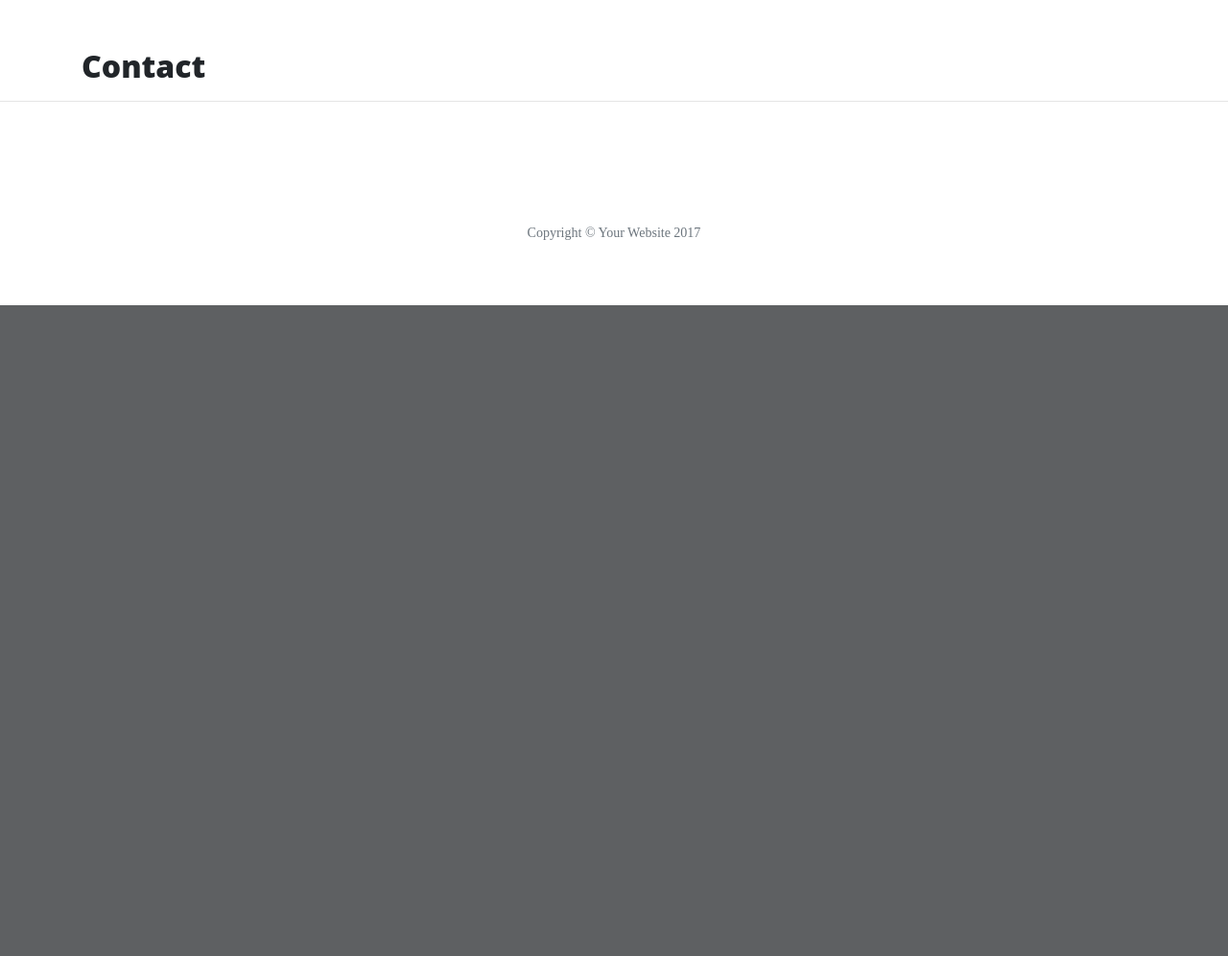
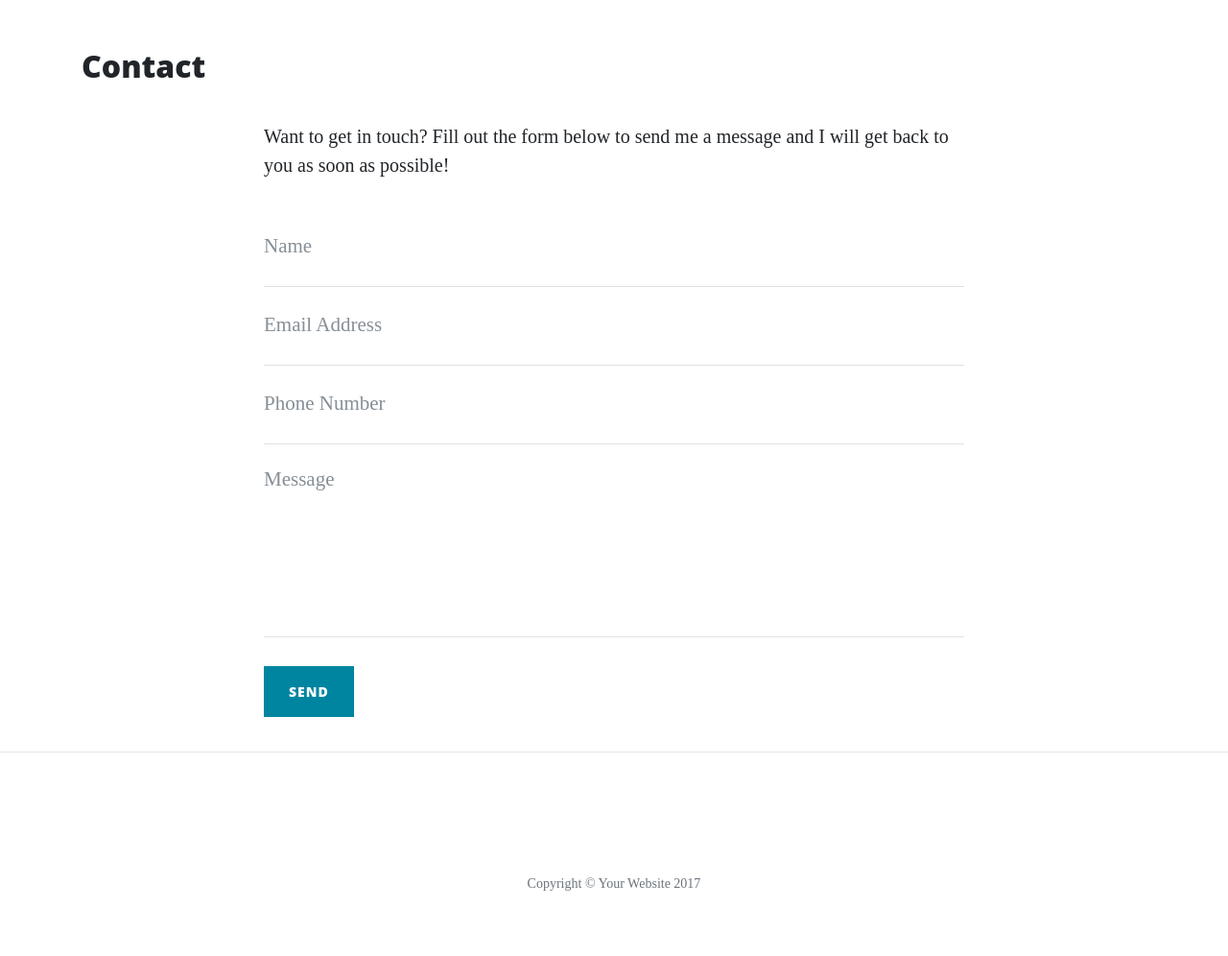
Before and after one commit to barra1212/flask, a Flask app: page /contact in a window 1280 px wide. Shown: the part 628-1624 px from the top of the page at 96% size. Before the commit the page ends 946 px from the top, so only its background shows below. Run offline with Flask 2, Linux system fonts and the light colour scheme; some libraries are stand-ins or nearby versions.

Commit message:
Flask flash response complete

```diff
--- a/run.py
+++ b/run.py
@@ -1,8 +1,9 @@
 import os
 import json
-from flask import Flask, render_template
+from flask import Flask, render_template, request, flash
 
 app = Flask(__name__)
+app.secret_key = 'some_secret'
 
 
 @app.route('/')
@@ -31,8 +32,12 @@ def about_member(member_name):
     return render_template("member.html", member=member)
 
 
-@app.route('/contact')
+@app.route('/contact', methods=["GET", "POST"])
 def contact():
+    if request.method == "POST":
+        flash("Thanks {}, we have received your message".format(
+            request.form["name"]
+        ))
     return render_template("contact.html", page_title="Contact")
 
 
--- a/templates/contact.html
+++ b/templates/contact.html
@@ -1,4 +1,53 @@
-{% extends 'base.html' %}
-{% block content %}
-    <h2>{{ page_title }}</h2>
+
+{% extends 'base.html' %} {% block content %}
+<h2>{{ page_title }}</h2>
+
+<div class="row">
+    <div class="col-lg-8 col-md-10 mx-auto">
+        {% with messages = get_flashed_messages() %} {% if messages %}
+        <ul class="flashes">
+            {% for message in messages %}
+            <li>{{ message }}</li>
+            {% endfor %}
+        </ul>
+        {% endif %} {% endwith %}
+        <p>Want to get in touch? Fill out the form below to send me a message and I will get back to you as soon as possible!</p>
+
+        <form method="POST" name="sentMessage" id="contactForm">
+            <div class="control-group">
+                <div class="form-group floating-label-form-group controls">
+                    <label>Name</label>
+                    <input type="text" class="form-control" placeholder="Name" name="name" id="name" required data-validation-required-message="Please enter your name.">
+                    <p class="help-block text-danger"></p>
+                </div>
+            </div>
+            <div class="control-group">
+                <div class="form-group floating-label-form-group controls">
+                    <label>Email Address</label>
+                    <input type="email" class="form-control" placeholder="Email Address" name="email" id="email" required data-validation-required-message="Please enter your email address.">
+                    <p class="help-block text-danger"></p>
+                </div>
+            </div>
+            <div class="control-group">
+                <div class="form-group col-xs-12 floating-label-form-group controls">
+                    <label>Phone Number</label>
+                    <input type="tel" class="form-control" placeholder="Phone Number" name="number" id="phone" required data-validation-required-message="Please enter your phone number.">
+                    <p class="help-block text-danger"></p>
+                </div>
+            </div>
+            <div class="control-group">
+                <div class="form-group floating-label-form-group controls">
+                    <label>Message</label>
+                    <textarea rows="5" class="form-control" placeholder="Message" name="message" id="message" required data-validation-required-message="Please enter a message."></textarea>
+                    <p class="help-block text-danger"></p>
+                </div>
+            </div>
+            <br>
+            <div id="success"></div>
+            <div class="form-group">
+                <button type="submit" class="btn btn-primary" id="sendMessageButton">Send</button>
+            </div>
+        </form>
+    </div>
+</div>
 {% endblock %}
```
